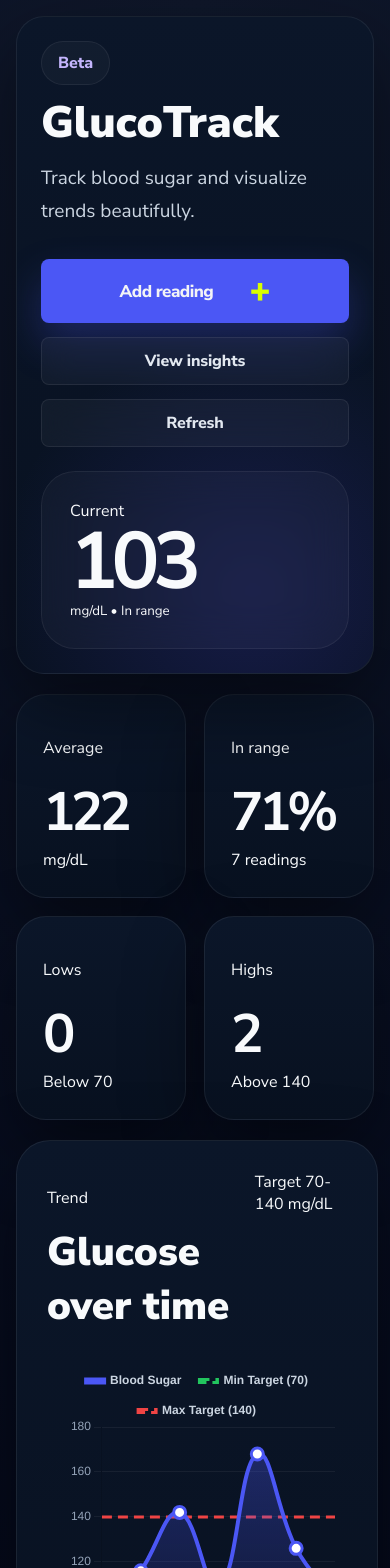
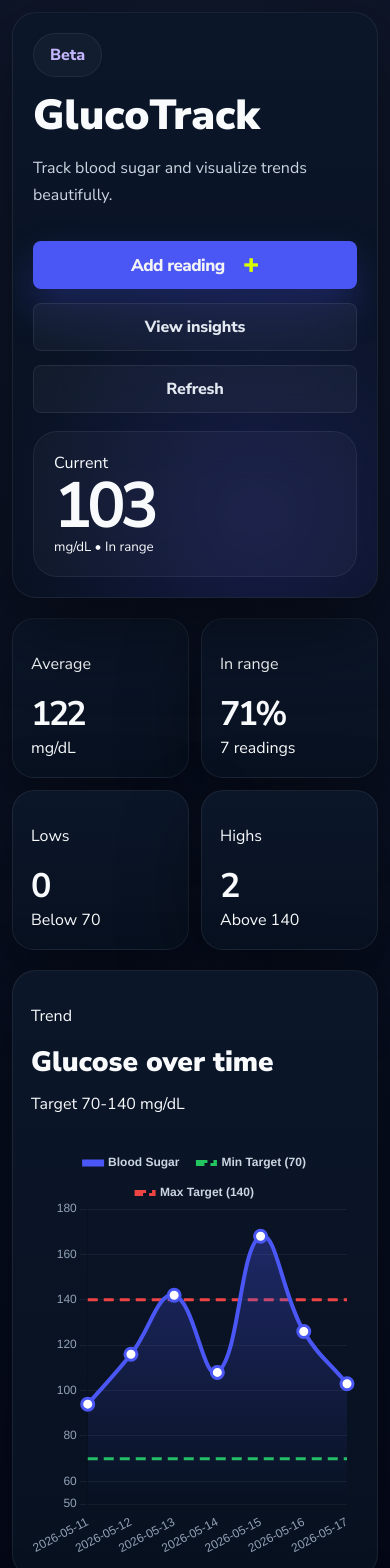
Before and after one commit to eeshdarthvader/gluco-track, a React (Vite) app: page / in a window 390 px wide. Shown: the top 1568 px of the page. Built offline with nearby package versions, Linux system fonts and the light colour scheme; no server answers; the database is empty; the HTML template or start-up script is replaced by a standard one.

Commit message:
Improve mobile responsiveness and chart overflow

```diff
--- a/src/index.css
+++ b/src/index.css
@@ -14,26 +14,24 @@
     --amber:#f59e0b;
     --shadow:0 30px 80px rgba(0,0,0,.45)
 }
-*{
-    box-sizing:border-box
-}
-html,body,#root{
-    min-height:100%
-}
+*{box-sizing:border-box}
+html,body,#root{min-height:100%;overflow-x:hidden}
 body{
     margin:0;
     font-family:'Nunito Sans',system-ui,sans-serif;
     background:radial-gradient(circle at top,#0f172a 0,#020617 60%);
     color:var(--text);
-    -webkit-font-smoothing:antialiased
+    -webkit-font-smoothing:antialiased;
+    overflow-x:hidden
 }
-button,input{
-    font:inherit
-}
+button,input{font:inherit}
+canvas{max-width:100%!important}
 .app{
+    width:100%;
     max-width:1440px;
     margin:auto;
-    padding:28px
+    padding:28px;
+    overflow:hidden
 }
 .hero,.panel,.tile{
     background:linear-gradient(180deg,#0b1629,#081120);
@@ -62,7 +60,8 @@ button,input{
     font-size:82px;
     line-height:.92;
     margin:18px 0;
-    font-weight:900
+    font-weight:900;
+    word-break:break-word
 }
 .hero p{
     max-width:680px;
@@ -93,11 +92,10 @@ button,input{
     transition:all .24s cubic-bezier(.4,0,.2,1);
     letter-spacing:-.01em
 }
-.cta:hover,.add-btn:hover,.refresh-chip:hover{
-    transform:translateY(-2px)
-}
+.cta:hover,.add-btn:hover,.refresh-chip:hover{transform:translateY(-2px)}
 .cta.primary,.add-btn{
     width:auto;
+    min-width:160px;
     height:48px;
     border-radius:8px;
     background:#4b57f5;
@@ -108,15 +106,15 @@ button,input{
     display:flex;
     align-items:center;
     justify-content:center;
-    gap:18px;
+    gap:12px;
     box-shadow:0 20px 40px rgba(75,87,245,.28);
     padding:0 18px;
 }
 .cta.primary:after,.add-btn:after{
     content:'+';
     color:#d9ff00;
-    font-size:36px;
-    margin-left:18px;
+    font-size:28px;
+    margin-left:6px;
     font-weight:900;
     margin-bottom:2px;
 }
@@ -152,7 +150,8 @@ button,input{
 }
 .tile{
     padding:26px;
-    border-radius:30px
+    border-radius:30px;
+    min-width:0
 }
 .tile strong{
     display:block;
@@ -162,18 +161,22 @@ button,input{
 }
 .grid{
     display:grid;
-    grid-template-columns:2fr 1fr;
+    grid-template-columns:minmax(0,2fr) minmax(320px,1fr);
     gap:20px;
-    margin-top:20px
+    margin-top:20px;
+    align-items:start
 }
 .panel{
     padding:30px;
-    border-radius:34px
+    border-radius:34px;
+    min-width:0;
+    overflow:hidden
 }
 .head{
     display:flex;
     justify-content:space-between;
     align-items:flex-start;
+    gap:12px;
     margin-bottom:24px
 }
 .head h2,.form h2,.settings h2{
@@ -182,7 +185,9 @@ button,input{
     font-weight:900
 }
 .chart-wrap{
-    padding:22px;
+    width:100%;
+    max-width:100%;
+    padding:16px;
     border-radius:32px;
     background:radial-gradient(circle at top,rgba(79,70,229,.16),transparent 45%),linear-gradient(180deg,#081120,#0b1629);
     border:1px solid rgba(255,255,255,.06);
@@ -198,99 +203,105 @@ button,input{
 }
 .form input{
     width:100%;
-    height:72px;
-    padding:0 22px;
-    border-radius:22px;
+    height:64px;
+    padding:0 18px;
+    border-radius:18px;
     background:linear-gradient(180deg,rgba(15,23,42,.95),rgba(2,6,23,.95));
     border:1px solid rgba(255,255,255,.08);
     color:#fff;
     outline:none
 }
-.form input[type='date']{
-    color-scheme:dark
-}
+.form input[type='date']{color-scheme:dark}
 .form-actions{
     display:flex;
     gap:12px;
     margin-top:26px
 }
-.settings .range{
-    display:grid;
-    grid-template-columns:1fr 1fr;
-    gap:12px
-}
-.settings .range span{
-    display:flex;
-    justify-content:space-between;
-    align-items:center;
-    padding:20px;
-    border-radius:24px;
-    background:#0b1220;
-    border:1px solid #334155
-}
-.settings .range b{
-    font-size:36px
-}
 .reading{
     display:grid;
-    grid-template-columns:1fr auto auto;
-    gap:16px;
+    grid-template-columns:1fr auto;
+    gap:12px;
     align-items:center;
     padding:18px 0;
     border-top:1px solid #1e293b
 }
-.reading strong{
-    font-size:30px
-}
+.reading strong{font-size:26px}
 .reading span{
-    padding:10px 14px;
+    padding:8px 12px;
     border-radius:999px;
     background:#22c55e22;
     color:#86efac;
-    font-size:12px;
+    font-size:11px;
     font-weight:900
 }
-.reading span.high{
-    background:#ef444422;
-    color:#fca5a5
+.reading span.high{background:#ef444422;color:#fca5a5}
+.reading span.low{background:#f59e0b22;color:#fcd34d}
+@media(max-width:1024px){
+    .hero,.grid,.tiles{grid-template-columns:1fr}
+    .hero h1{font-size:58px}
+    .hero aside strong{font-size:80px}
+    .panel{padding:24px}
 }
-.reading span.low{
-    background:#f59e0b22;
-    color:#fcd34d
-}
-@media(max-width:1024px){
-    .hero,.grid,.tiles{
-        grid-template-columns:1fr
+@media(max-width:640px){
+    .app{padding:12px}
+    .hero{
+        padding:20px;
+        border-radius:24px;
+        gap:18px
     }
     .hero h1{
-        font-size:58px
+        font-size:42px;
+        line-height:1
+    }
+    .hero p{
+        font-size:16px
+    }
+    .hero aside{
+        padding:20px;
+        border-radius:24px
     }
     .hero aside strong{
-        font-size:80px
+        font-size:64px
     }
-    .cta.primary,.add-btn{
-        min-width:100%;
-        height:64px
+    .tiles{
+        grid-template-columns:1fr 1fr;
+        gap:12px
+    }
+    .tile{
+        padding:18px;
+        border-radius:22px
+    }
+    .tile strong{
+        font-size:34px
+    }
+    .head{
+        flex-direction:column;
+        align-items:flex-start
+    }
+    .head h2,.form h2{
+        font-size:28px
+    }
+    .hero-actions,.form-actions{
+        flex-direction:column;
+        width:100%
+    }
+    .cta.primary,.add-btn,.secondary,.tertiary,.refresh-chip{
+        width:100%;
+        min-width:0
+    }
+    .panel{
+        padding:18px;
+        border-radius:24px
+    }
+    .chart-wrap{
+        padding:8px;
+        overflow:hidden
+    }
+    .reading{
+        grid-template-columns:1fr;
+        gap:8px
+    }
+    .reading strong{
+        font-size:22px
     }
 }
-@media(max-width:640px){
-    .app{
-        padding:16px
-    }
-    .hero{
-        padding:24px;
-        border-radius:28px
-    }
-    .hero h1{
-        font-size:44px
-    }
-    .tiles{
-        grid-template-columns:1fr 1fr
-    }
-    .hero-actions,.form-actions{
-        flex-direction:column
-    }
-    .cta.primary,.add-btn,.secondary,.tertiary,.refresh-chip{
-        width:100%
-    }
-}
```
